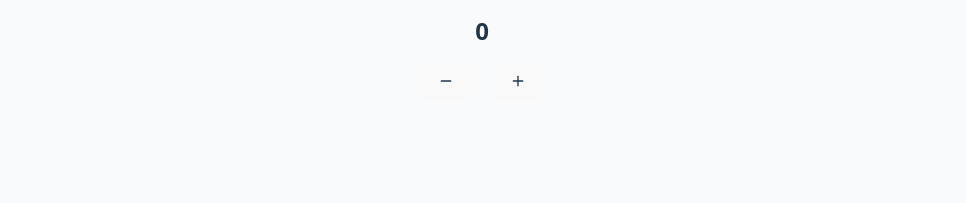
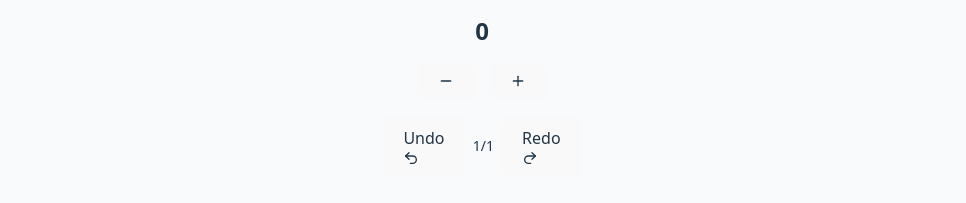
Before and after one commit to ChaitanyaV98/machine-coding-practice, a React (Vite) app: page / in a window 1280 px wide. Shown: the part 251-454 px from the top of the page, without its empty margins (158-1124 px from the left). Built offline with nearby package versions, Linux system fonts and the light colour scheme.

Commit message:
added increment and decrement functionality

```diff
--- a/src/components/projects/1.counter.jsx
+++ b/src/components/projects/1.counter.jsx
@@ -1,11 +1,23 @@
 import React, { useState } from "react";
 
-import { Plus, Minus } from "lucide-react";
+import { Plus, Minus, Undo2, Redo2 } from "lucide-react";
 
 function Counter() {
   const [history, setHistory] = useState([0]);
   const [position, setPosition] = useState(0);
   let currentValue = history[position];
+
+  const AddValueToHistory = (newValue) => {
+    const currentHistory = history.slice(0, position + 1);
+    console.log("new hI", currentHistory);
+    setHistory([...currentHistory, newValue]);
+    setPosition(position + 1); // increment the position on increment or decrement operation
+  };
+
+  const increment = () => AddValueToHistory(currentValue + 1);
+  const decrement = () => AddValueToHistory(currentValue - 1);
+
+  console.log("history and position values----->>>", history, position);
 
   return (
     <div className="flex flex-col justify-center items-center pt-[100px]">
@@ -14,12 +26,24 @@ function Counter() {
         <div className="flex justify-center items-center text-2xl font-bold tabular-nums">
           {currentValue}
         </div>
-        <div className="flex gap-4">
-          <button>
+        <div className="flex gap-4 justify-center items-center">
+          <button onClick={decrement}>
             <Minus className="h-4 w-4" />
           </button>
+          <button onClick={increment}>
+            <Plus className="h-4 w-4" />
+          </button>
+        </div>
+        <div className="flex gap-2 justify-center items-center">
           <button>
-            <Plus className="h-4 w-4" />
+            Undo <Undo2 className="h-4 w-4" />
+          </button>
+
+          <div className="text-sm text-muted-foreground">
+            {position + 1}/{history.length}
+          </div>
+          <button>
+            Redo <Redo2 className="h-4 w-4" />
           </button>
         </div>
       </div>
```
